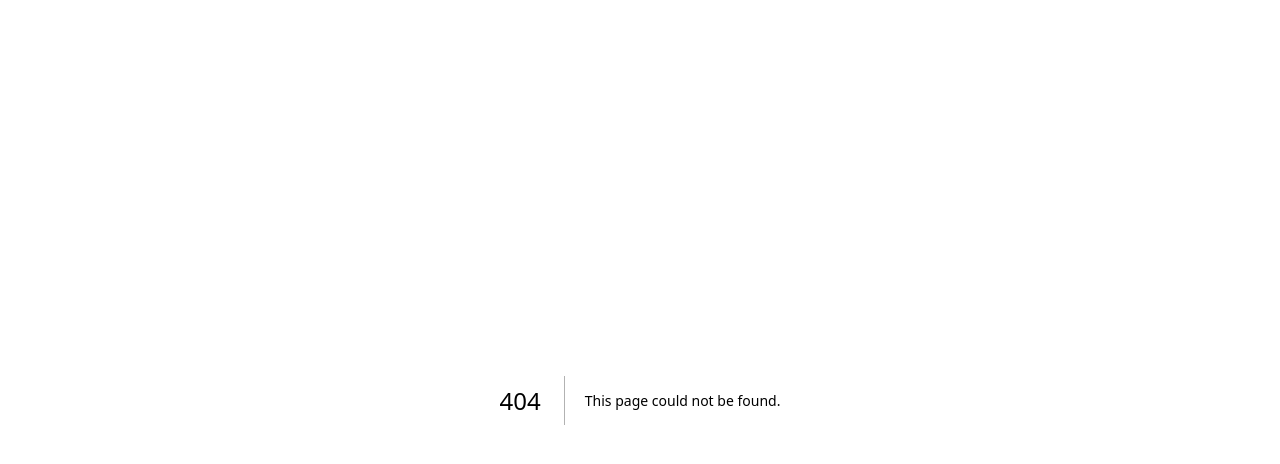
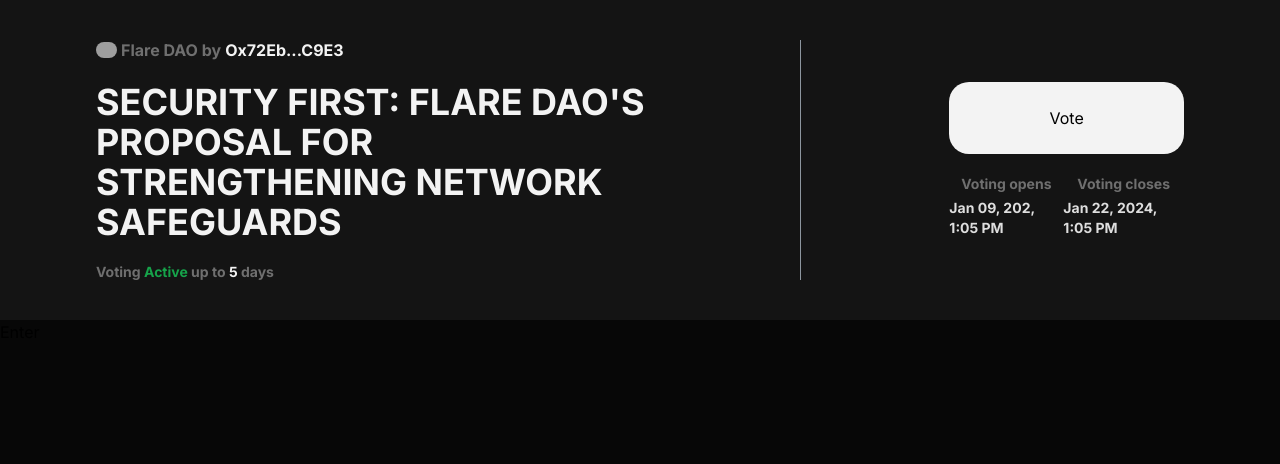
Before and after one commit to aerius-labs/zk-snap-frontend-v2, a Next.js app: page /proposal/1 in a window 1280 px wide. Before the commit this address had no page. Shown: the top 464 px of the page. Built offline with nearby package versions, Linux system fonts and the light colour scheme; grey boxes are pictures that could not be loaded.

Commit message:
feat: vote section on individual proposal page

```diff
--- /dev/null
+++ b/src/app/proposal/[proposalId]/page.tsx
@@ -0,0 +1,11 @@
+import ProposalInfo from '@/components/proposalInfo';
+import ProposalVoting from '@/components/proposalVoting';
+
+export default function Proposal() {
+  return (
+    <div className='h-screen'>
+      <ProposalVoting />
+      <ProposalInfo />
+    </div>
+  );
+}
--- /dev/null
+++ b/src/components/proposalInfo.tsx
@@ -0,0 +1,5 @@
+const ProposalInfo = () => {
+  return <div className='h-3/5 bg-true-black-900'>Enter</div>;
+};
+
+export default ProposalInfo;
--- /dev/null
+++ b/src/components/proposalVoting.tsx
@@ -0,0 +1,69 @@
+'use client';
+import Image from 'next/image';
+
+const proposal = {
+  id: '1',
+  daoName: 'Flare DAO',
+  creatorAddress: ' Ox72Eb...C9E3',
+  proposalName:
+    "Security First: Flare Dao's Proposal for Strengthening Network Safeguards",
+  status: 'Active',
+  days: '5',
+};
+const ProposalVoting = () => {
+  const { daoName, creatorAddress, proposalName } = proposal;
+  return (
+    <div className='flex h-2/5 w-full flex-col items-center justify-between bg-true-black-800 md:flex-row'>
+      <div className='flex w-full flex-col gap-5 px-12 py-6 md:w-7/12 md:px-24 md:py-12'>
+        <div className='flex items-center gap-1'>
+          <Image
+            src='https://s3-alpha-sig.figma.com/img/65a7/293b/904d2512e46a292be511bb312b01702b?Expires=1713744000&Key-Pair-Id=APKAQ4GOSFWCVNEHN3O4&Signature=A8To-owaEO7wVseKJzLXM-7sVTwXK5WYBrVBeE~bsB-TTXyHVJzyws2m2HhGIvn35MPqXyDPt1JsYX6-0rfdyCrGhIcJNNxkoYHEofhF2pKtI4foDmB6Cxbc4DW1pBA7Bpm4OHFtxKicAa18yJib~iRIb2s00DJSnEVVcNvoDjwOQ8R5sDjJrC0tOSHsk84GJveVf7PpGvnMtJaqpJ~IgtYDfvPiqEN2WzH~0EgTIbOs1Dx~lL5FolZSY7PekGw8o43DatU0qzBtUig7pCZW8pekW2ybInSm1ZeFUgDFZ-KJv-J2JQDgdeOxp-VXvKJXrcmO6WyJzgYgbLAi-QSX4A__'
+            width={21}
+            height={21}
+            alt='proposal card'
+            className='rounded-full'
+          />
+          <p className='text-base font-bold text-true-gray-300'>
+            {daoName} by{' '}
+          </p>
+          <p className='text-base font-bold text-true-white-100'>
+            {creatorAddress}
+          </p>
+        </div>
+        <p className='break-words text-4xl font-bold uppercase text-true-white-100'>
+          {proposalName}
+        </p>
+        <div className='mt-auto text-sm font-bold'>
+          <span className='text-true-gray-300'>Voting</span>{' '}
+          <span className='text-green-600'>Active</span>{' '}
+          <span className='text-true-gray-300'>up to</span>{' '}
+          <span className='text-true-white-100'>5</span>{' '}
+          <span className='text-true-gray-300'>days</span>
+        </div>
+      </div>
+      <hr className='hidden h-60 w-px border-l border-true-gray-700 md:block' />
+      <hr className='w-full border-b border-true-gray-700 md:hidden' />
+      <div className='flex w-full flex-col gap-5 px-12 py-6 md:w-4/12 md:px-24 md:py-12'>
+        <button
+          type='button'
+          onClick={() => console.log('Voting clicked')}
+          className='rounded-[20px] bg-true-white-100 p-6'
+        >
+          Vote
+        </button>
+        <div className='flex justify-between text-sm font-bold'>
+          <div className='flex flex-col items-center gap-1'>
+            <p className='text-true-gray-300'>Voting opens</p>
+            <p className='text-true-gray-200'>Jan 09, 202, 1:05 PM</p>
+          </div>
+          <div className='flex flex-col items-center gap-1'>
+            <p className='text-true-gray-300'>Voting closes</p>
+            <p className='text-true-gray-200'>Jan 22, 2024, 1:05 PM</p>
+          </div>
+        </div>
+      </div>
+    </div>
+  );
+};
+
+export default ProposalVoting;
--- a/tailwind.config.ts
+++ b/tailwind.config.ts
@@ -22,6 +22,7 @@ const config: Config = {
         'true-black-900': '#070707',
         'true-gray-400': '#3D3D45',
         'true-purple-100': '#2A215B',
+        'true-gray-200': '#DEDEDE',
       },
     },
   },
```
